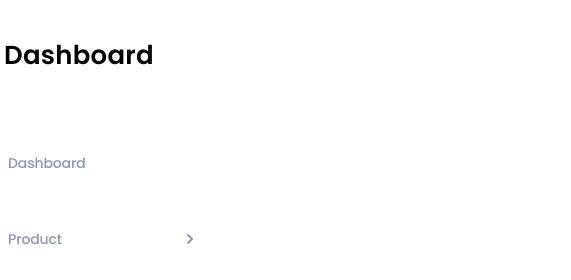
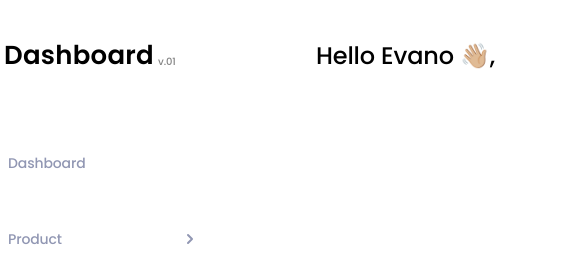
Before and after one commit to JustIrish/dashboard-markup, a website built with Parcel: page src/index.html in a window 1280 px wide. Shown: the top 280 px of the page, 69-640 px from the left. Built offline with nearby package versions, Linux system fonts and the light colour scheme.

Commit message:
add styles

```diff
--- a/src/index.html
+++ b/src/index.html
@@ -17,5 +17,6 @@
     <!-- ❗️❗️❗️ Add partials like so for every page -->
     <include src="./partials/header.html"></include>
     <include src="./partials/aside.html"></include>
+    <include src="./partials/main.html"></include>
   </body>
 </html>
--- a/src/partials/header.html
+++ b/src/partials/header.html
@@ -6,5 +6,7 @@
       </svg>
     </a>
     <p class="logo__text">Dashboard</p>
+    <p class="logo__series">v.01</p>
+    <p class="header__text">Hello Evano 👋🏼,</p>
   </div>
 </header>
--- /dev/null
+++ b/src/partials/main.html
@@ -0,0 +1 @@
+<main><h1></h1></main>
--- a/src/sass/base/_common.scss
+++ b/src/sass/base/_common.scss
@@ -4,8 +4,12 @@ body {
   color: var(--primary-text-color);
   background-color: var(--main-backgr-color);
 
-  font-family: "Poppins", sans-serif;
+  font-family: 'Poppins', sans-serif;
   font-size: 14px;
   font-weight: 500;
   letter-spacing: -0.14px;
 }
+
+// main {
+//   background-color: var(--special-backgr-color);
+// }
--- a/src/sass/layout/_aside.scss
+++ b/src/sass/layout/_aside.scss
@@ -1,6 +1,7 @@
 .menu {
   width: 306px;
   padding: 28px;
+  float: left;
 }
 
 .menu__item {
--- a/src/sass/layout/_header.scss
+++ b/src/sass/layout/_header.scss
@@ -3,6 +3,7 @@
 }
 
 .header__conteiner {
+  position: relative;
   display: flex;
   align-items: center;
   gap: 8px;
@@ -24,3 +25,18 @@
   font-weight: 600;
   letter-spacing: 0.26px;
 }
+
+.logo__series {
+  position: absolute;
+  left: 227px;
+  top: 20px;
+  color: #838383;
+  font-size: 10px;
+  letter-spacing: -0.1px;
+}
+
+.header__text {
+  color: var(--title-text-color);
+  font-size: 24px;
+  margin-left: 154px;
+}
```
Also changed, not shown: src/sass/layout/_main.scss (added).
